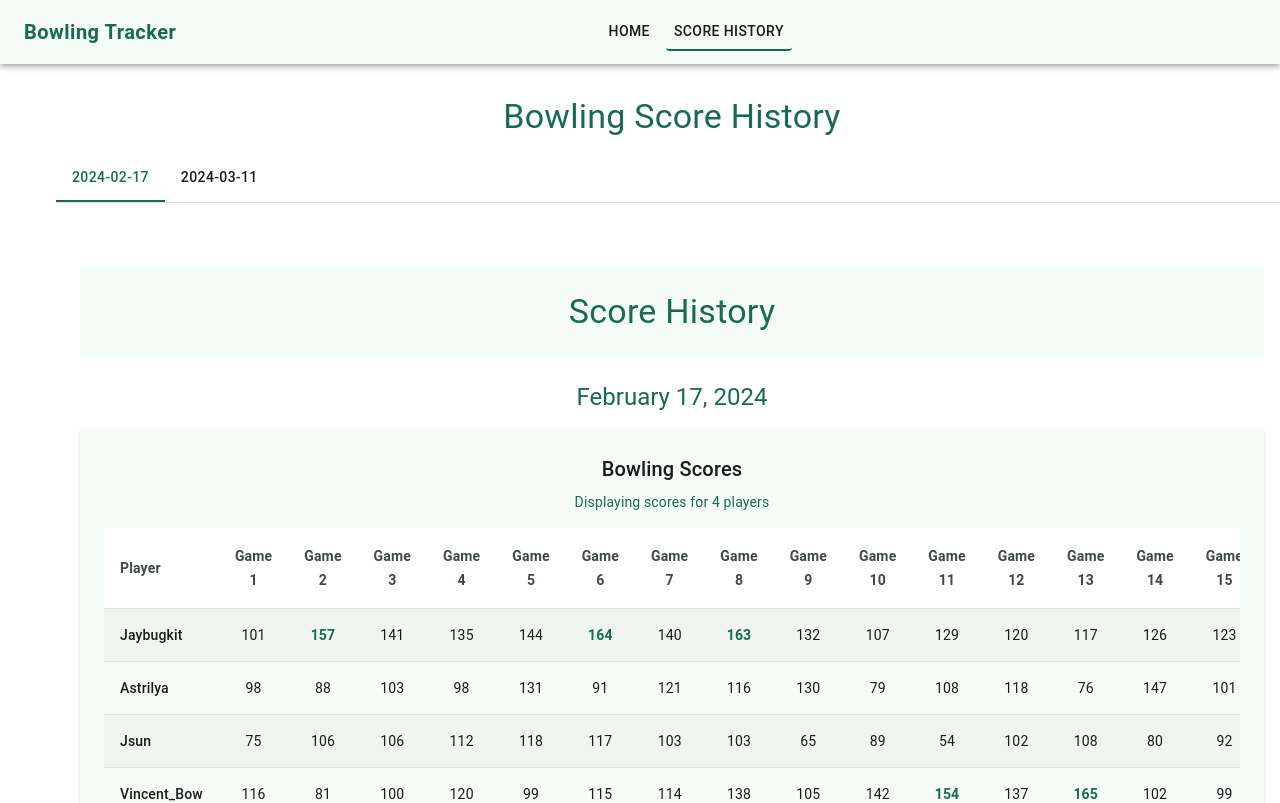
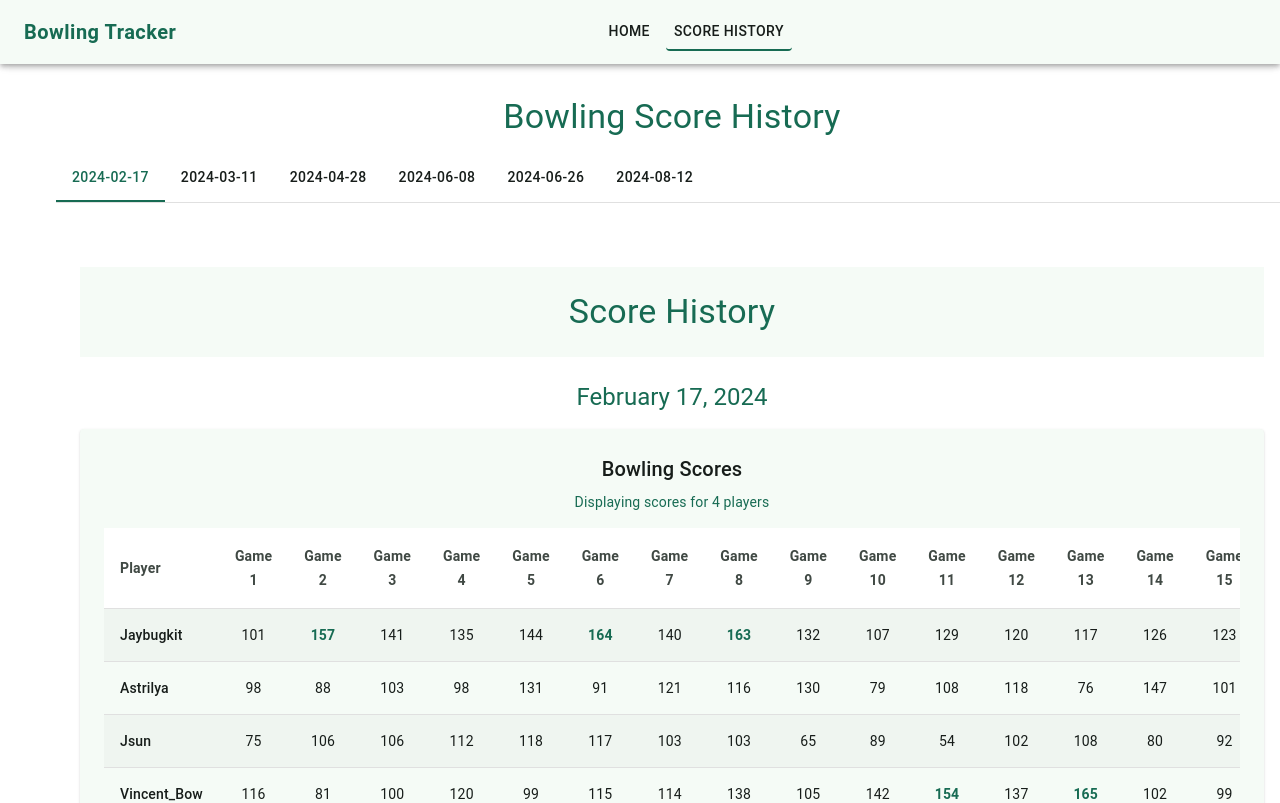
Before and after one commit to jwong65/bowling-project, a React (Vite) app: page /scorehistory in a window 1280 px wide. Shown: the top 803 px of the page. Built offline with nearby package versions, Linux system fonts and the light colour scheme; some icons are missing.

Commit message:
Added more JSON files, adjusted player.scores.length to omit null so there will be only 5 games on the august 2024 JSON

```diff
--- a/src/components/ScoreHistory.jsx
+++ b/src/components/ScoreHistory.jsx
@@ -18,19 +18,18 @@ export default function ScoreHistory({scoreData, dateString}) {
 
         const sum = validScores.reduce((total, score) => total + score, 0);
         return Math.round((sum / validScores.length) * 10) / 10;
-      };
-
-      const calculateOverallAverage = () => {
+    };
+    const calculateOverallAverage = () => {
         let allScores = [];
         scores.forEach(player => {
-          allScores = [...allScores, ...player.scores.filter(score => score !== undefined && score !== null)];
+            allScores = [...allScores, ...player.scores.filter(score => score !== undefined && score !== null)];
         });
 
         if (allScores.length === 0) return 0;
 
         const sum = allScores.reduce((total, score) => total + score, 0);
         return Math.round((sum / allScores.length) * 10) / 10;
-      };
+    };
 
   return (
     <Container maxWidth="xl" sx={{ mt: 8 }}>
@@ -172,7 +171,7 @@ export default function ScoreHistory({scoreData, dateString}) {
                                 {calculatePlayerAverage(player.scores)}
                             </Typography>
                             <Typography variant="caption" sx={{ color: 'var(--md-sys-color-on-surface-variant)' }}>
-                                Average score across {player.scores.length} games
+                                Average score across {player.scores.filter(score => score !== null && score !== undefined).length} games
                             </Typography>
                         </Paper>
                     ))}
--- /dev/null
+++ b/src/data/bowling-scores/2024-04-28.json
@@ -0,0 +1,22 @@
+{
+    "scores": [
+      {
+        "id": 1,
+        "username": "Jaybugkit",
+        "scores": [154, 139, 91, 146, 117, 142, 134, 143, 126, 122, 147, 122, 109, 131, 108, 129, 97, 137, 123, 145, 163, 126, 111, 75],
+        "date": "2024-04-28"
+      },
+      {
+        "id": 2,
+        "username": "Jsun",
+        "scores": [85, 127, 90, 88, 119, 104, 77, 105, 99, 139, 97, 74, 133, 125, 116, 68, 92, 76, 120, 121, 93, 54, 62, 41],
+        "date": "2024-04-28"
+      },
+      {
+        "id": 3,
+        "username": "Vincent_Bow",
+        "scores": [98, 104, 127, 100, 91, 78, 76, 138, 145, 143, 97, 118, 115, 80, 99, 124, 87, 158, 91, 94, 102, 169, 116, 70],
+        "date": "2024-04-28"
+      }
+    ]
+  }
--- /dev/null
+++ b/src/data/bowling-scores/2024-06-08.json
@@ -0,0 +1,16 @@
+{
+    "scores": [
+      {
+        "id": 1,
+        "username": "Jsun",
+        "scores": [123, 167, 120, 116, 90, 99, 108, 107, 100],
+        "date": "2024-06-08"
+      },
+      {
+        "id": 2,
+        "username": "Vincent_Bow",
+        "scores": [100, 106, 113, 113, 116, 147, 100, 142, 142],
+        "date": "2024-06-08"
+      }
+    ]
+  }
--- /dev/null
+++ b/src/data/bowling-scores/2024-06-26.json
@@ -0,0 +1,22 @@
+{
+    "scores": [
+      {
+        "id": 1,
+        "username": "Jsun",
+        "scores": [86, 88, 97, 116, 86, 136, 172, 135, 138, 113, 105, 114, 121, 86, 145, 102],
+        "date": "2024-06-26"
+      },
+      {
+        "id": 2,
+        "username": "Vincent_Bow",
+        "scores": [108, 131, 131, 136, 111, 112, 102, 125, 129, 113, 113, 122, 115, 135, 112, 116],
+        "date": "2024-06-26"
+      },
+      {
+        "id": 3,
+        "username": "Jaybugkit",
+        "scores": [118, 110, 97, 128, 135, 113, 109, 152, 98, 120, 119, 105, 137, 159, 129, 131],
+        "date": "2024-06-26"
+      }
+    ]
+  }
--- /dev/null
+++ b/src/data/bowling-scores/2024-08-12.json
@@ -0,0 +1,22 @@
+{
+    "scores": [
+      {
+        "id": 1,
+        "username": "Jaybugkit",
+        "scores": [111, 110, 163, 108, 127, 134, 87, 147, 127, 133, 113, 118, 154, 111, 130, 167, 122, 174, 116, 98],
+        "date": "2024-08-12"
+      },
+      {
+        "id": 2,
+        "username": "Jsun",
+        "scores": [96, 108, 84, 81, 85, 117, 110, 132, 141, 162, 104, 120, 118, 59, 104, 104, 94, 165, 108, 68],
+        "date": "2024-08-12"
+      },
+      {
+        "id": 3,
+        "username": "Vincent_Bow",
+        "scores": [null, null, null, null, null, null, null, null, null, null, null, null, null, null, null, 208, 173, 186, 193, 43],
+        "date": "2024-08-12"
+      }
+    ]
+  }
```
